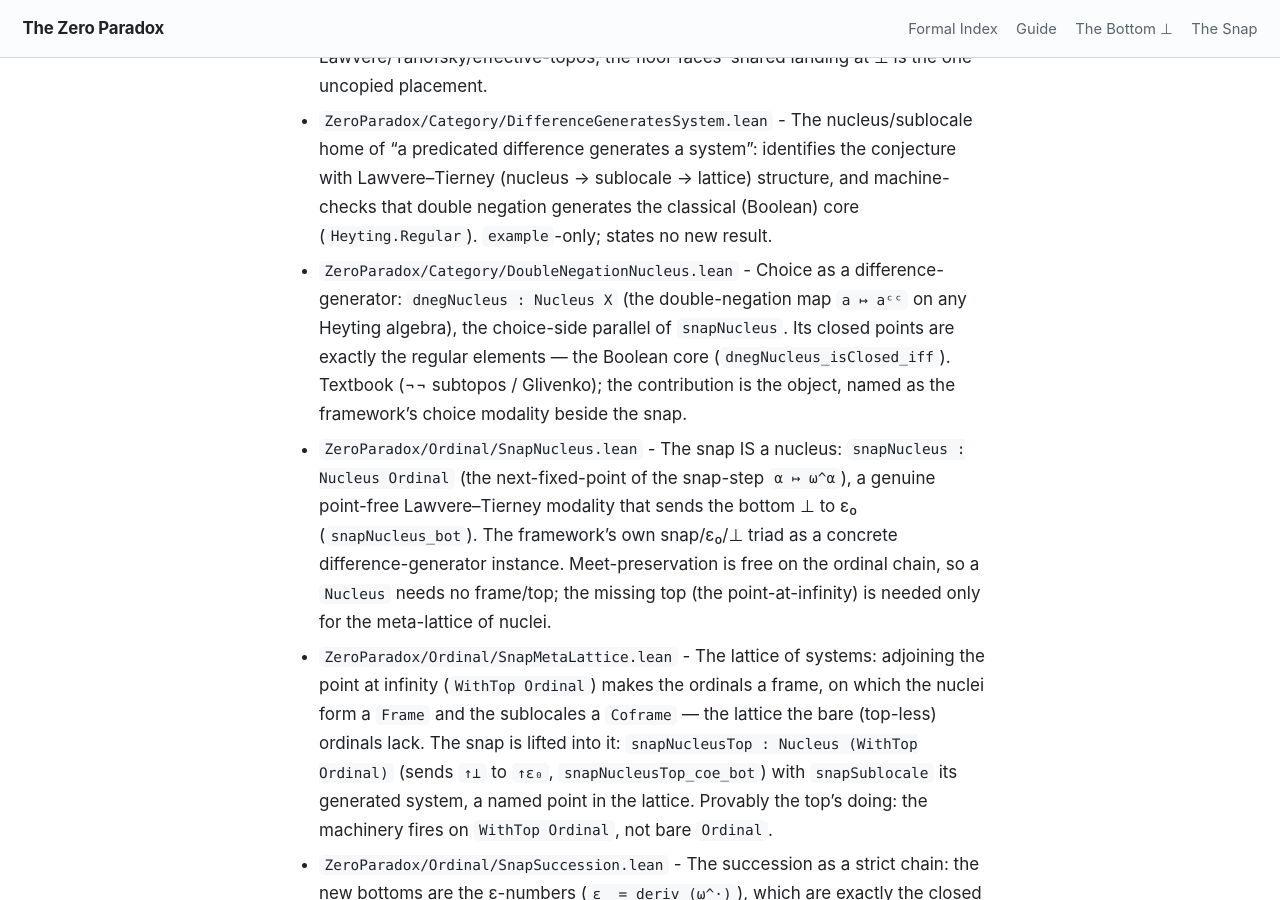
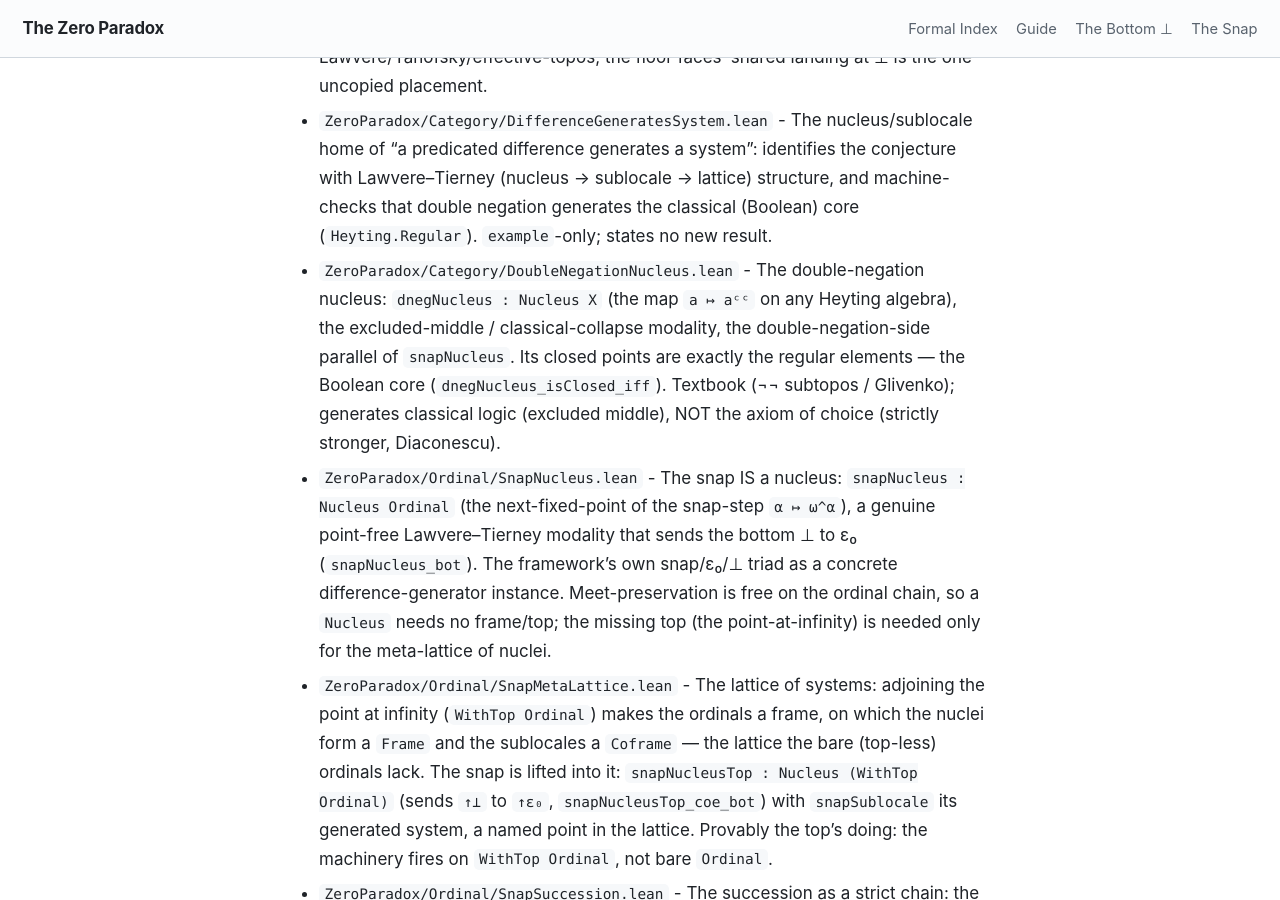
Before and after one commit to timbrigham/ZeroParadox, a Jekyll site: the page built from ZeroParadox/MANIFEST.md, in a window 1280 px wide and 900 px high, scrolled down 6453 px. Built offline with Jekyll 4.4.1, drawn with Linux system fonts in a browser that asks for light colours; our own code applies the rules of GitHub Pages for plain Markdown files.

Commit message:
@ dneg-nucleus: relabel as the excluded-middle modality (not 'choice'), fix Diaconescu direction (adversary kill-list)

```diff
--- a/ZeroParadox/MANIFEST.md
+++ b/ZeroParadox/MANIFEST.md
@@ -140,7 +140,7 @@ The framework's reviewed, load-bearing Lean, organized by domain folder. The for
 - `ZeroParadox/DiagonalFixedPoint.lean` - Machine-checked keystone index of self-reference (the diagonal fixed point), routing every face by the μ/ν fork; `#check`-only
 - `ZeroParadox/Category/DiagonalWitness.lean` - The minimum-requirements level under the keystone: the relativized Lawvere witness `HasWitnessRel`, its map-class topology (`IsLowerSet`), and the effective-category floor (axis 2). Packages Lawvere/Yanofsky/effective-topos; the floor faces' shared landing at ⊥ is the one uncopied placement.
 - `ZeroParadox/Category/DifferenceGeneratesSystem.lean` - The nucleus/sublocale home of "a predicated difference generates a system": identifies the conjecture with Lawvere–Tierney (nucleus → sublocale → lattice) structure, and machine-checks that double negation generates the classical (Boolean) core (`Heyting.Regular`). `example`-only; states no new result.
-- `ZeroParadox/Category/DoubleNegationNucleus.lean` - Choice as a difference-generator: `dnegNucleus : Nucleus X` (the double-negation map `a ↦ aᶜᶜ` on any Heyting algebra), the choice-side parallel of `snapNucleus`. Its closed points are exactly the regular elements — the Boolean core (`dnegNucleus_isClosed_iff`). Textbook (¬¬ subtopos / Glivenko); the contribution is the object, named as the framework's choice modality beside the snap.
+- `ZeroParadox/Category/DoubleNegationNucleus.lean` - The double-negation nucleus: `dnegNucleus : Nucleus X` (the map `a ↦ aᶜᶜ` on any Heyting algebra), the excluded-middle / classical-collapse modality, the double-negation-side parallel of `snapNucleus`. Its closed points are exactly the regular elements — the Boolean core (`dnegNucleus_isClosed_iff`). Textbook (¬¬ subtopos / Glivenko); generates classical logic (excluded middle), NOT the axiom of choice (strictly stronger, Diaconescu).
 - `ZeroParadox/Ordinal/SnapNucleus.lean` - The snap IS a nucleus: `snapNucleus : Nucleus Ordinal` (the next-fixed-point of the snap-step `α ↦ ω^α`), a genuine point-free Lawvere–Tierney modality that sends the bottom ⊥ to ε₀ (`snapNucleus_bot`). The framework's own snap/ε₀/⊥ triad as a concrete difference-generator instance. Meet-preservation is free on the ordinal chain, so a `Nucleus` needs no frame/top; the missing top (the point-at-infinity) is needed only for the meta-lattice of nuclei.
 - `ZeroParadox/Ordinal/SnapMetaLattice.lean` - The lattice of systems: adjoining the point at infinity (`WithTop Ordinal`) makes the ordinals a frame, on which the nuclei form a `Frame` and the sublocales a `Coframe` — the lattice the bare (top-less) ordinals lack. The snap is lifted into it: `snapNucleusTop : Nucleus (WithTop Ordinal)` (sends `↑⊥` to `↑ε₀`, `snapNucleusTop_coe_bot`) with `snapSublocale` its generated system, a named point in the lattice. Provably the top's doing: the machinery fires on `WithTop Ordinal`, not bare `Ordinal`.
 - `ZeroParadox/Ordinal/SnapSuccession.lean` - The succession as a strict chain: the new bottoms are the ε-numbers (`ε_ = deriv (ω^·)`), which are exactly the closed points of `snapNucleus` (`snapNucleus_isClosed_iff`), climbing strictly (`succession_lt_succ`), each the snap re-seeded one step above the last (`succession_succ`). The orthogonality of the rungs is realized in the Hilbert chart (ZP-D `t5_strict_orthogonal`); the cross-chart bridge is `Multihomed/SeparatedSuccession.lean`.
```
Also changed, not shown: 1 other file.
